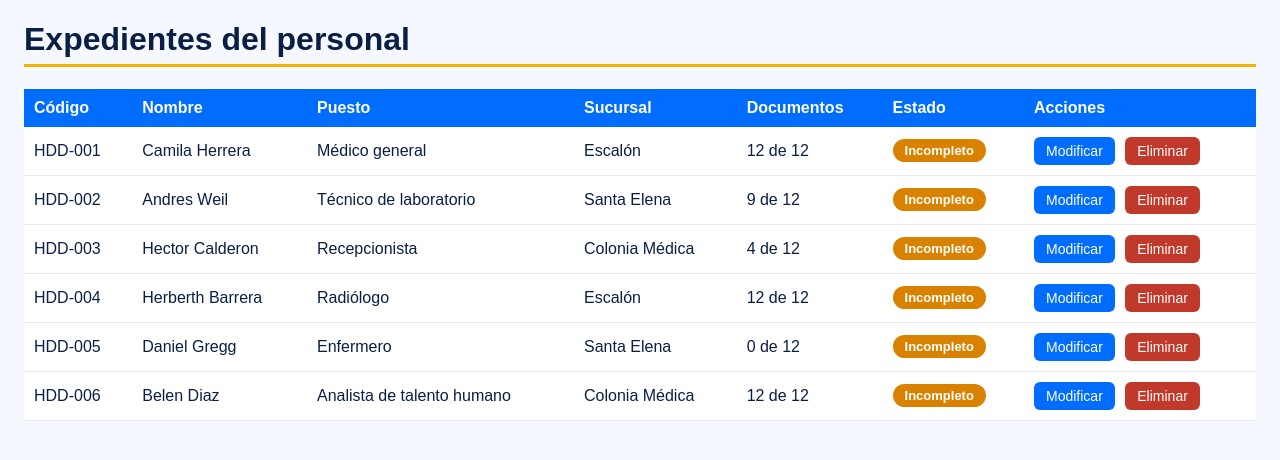
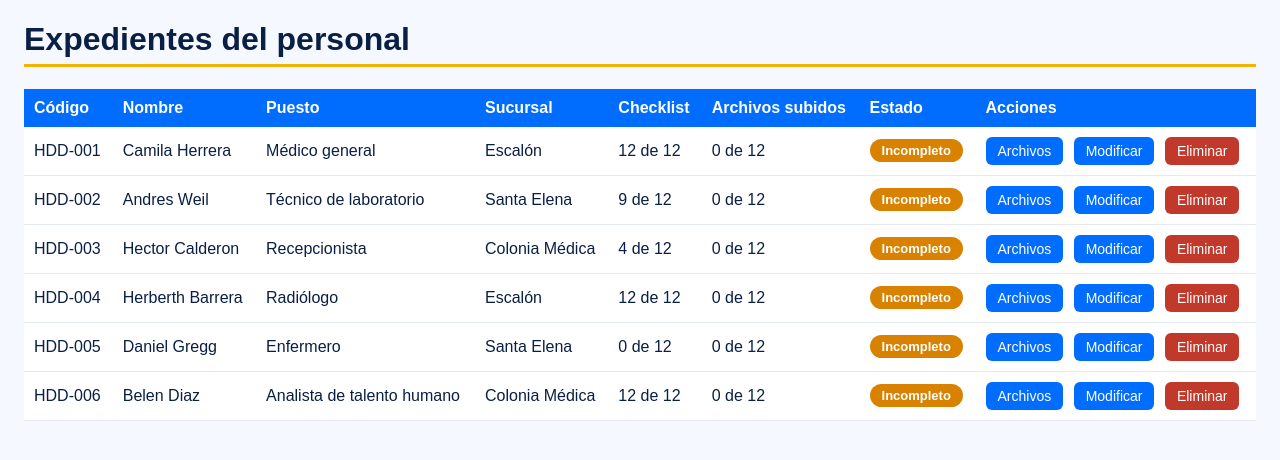
Before and after one commit to herberth-barrera/estructuras_intro_progra, a Flask app: page /empleados in a window 1280 px wide. Shown: the part 42-502 px from the top of the page. Run offline with Flask 3, Linux system fonts and the light colour scheme; data comes from the database, SQL or seed files in the repository; data that the repository does not hold is empty.

Commit message:
files opt

```diff
--- a/templates/empleados.html
+++ b/templates/empleados.html
@@ -3,7 +3,7 @@
 {% block contenido %}
 <h1>Expedientes del personal</h1>
 <table>
-  <tr><th>Código</th><th>Nombre</th><th>Puesto</th><th>Sucursal</th><th>Documentos</th><th>Estado</th><th>Acciones</th></tr>
+  <tr><th>Código</th><th>Nombre</th><th>Puesto</th><th>Sucursal</th><th>Checklist</th><th>Archivos subidos</th><th>Estado</th><th>Acciones</th></tr>
   {% for e in empleados %}
   <tr>
     <td>{{ e.datos.codigo }}</td>
@@ -11,17 +11,19 @@
     <td>{{ e.datos.puesto }}</td>
     <td>{{ e.datos.sucursal }}</td>
     <td>{{ e.datos.entregados }} de {{ e.datos.total }}</td>
+    <td>{{ e.datos.con_archivo }} de {{ e.datos.total }}</td>
     <td><span class="badge {{ e.clase }}">{{ e.estado }}</span></td>
     <td>
+      <a class="boton" href="/empleados/{{ e.datos.id }}/archivos">Archivos</a>
       <a class="boton" href="/empleados/editar/{{ e.datos.id }}">Modificar</a>
       <form class="inline" method="POST" action="/empleados/eliminar/{{ e.datos.id }}"
-            onsubmit="return confirm('¿Eliminar a {{ e.datos.nombre }} y todo su expediente?');">
+            onsubmit="return confirm('¿Eliminar a {{ e.datos.nombre }}, su expediente y todos sus archivos?');">
         <button type="submit" class="peligro">Eliminar</button>
       </form>
     </td>
   </tr>
   {% else %}
-  <tr><td colspan="7">No hay empleados registrados.</td></tr>
+  <tr><td colspan="8">No hay empleados registrados.</td></tr>
   {% endfor %}
 </table>
 {% endblock %}
```
Also changed, not shown: templates/resumen.html (+7 -4 lines).
